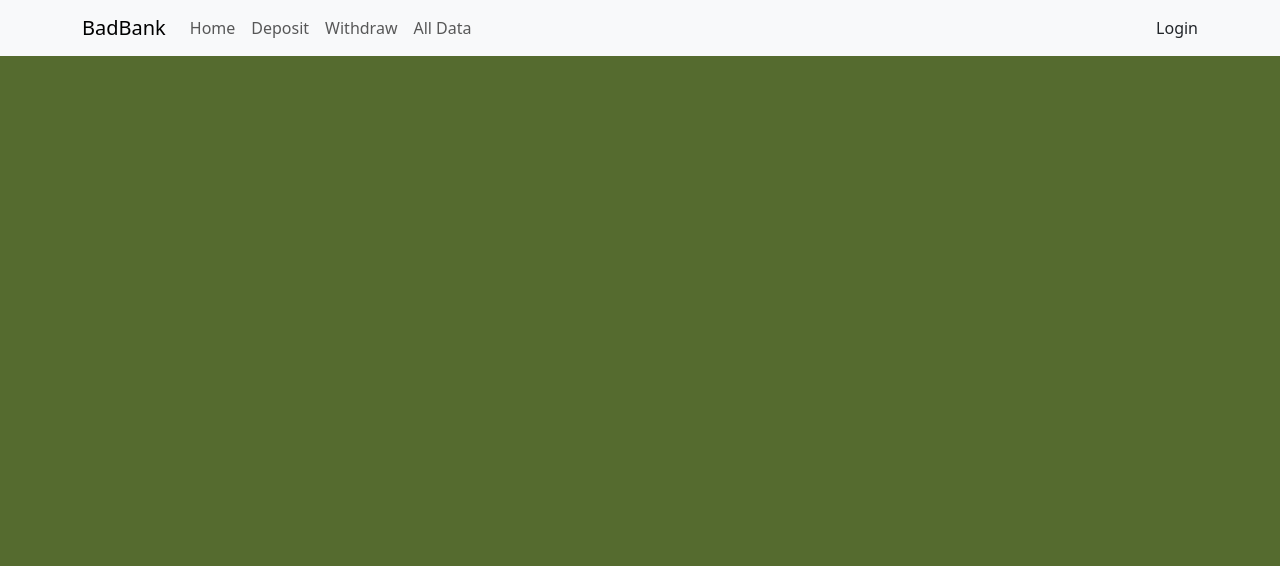
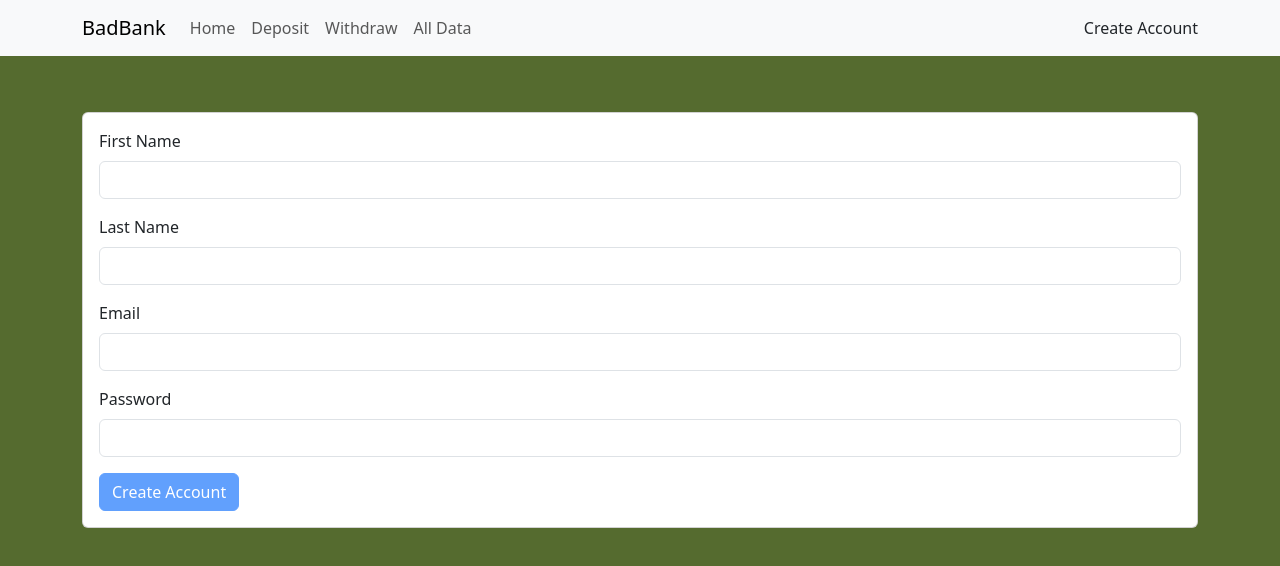
Before and after one commit to itsmebrenbren/BadBank, a React (Create React App) app in the folder badbank-app/: page /createaccount in a window 1280 px wide. Shown: the top 566 px of the page. Built offline with nearby package versions, Linux system fonts and the light colour scheme.

Commit message:
Added createAccount form and successfully included all validation and requirements

```diff
--- a/badbank-app/src/App.css
+++ b/badbank-app/src/App.css
@@ -1,3 +1,4 @@
 body {
   background-color: darkolivegreen;
+  margin: 5%, 5%, 5%, 5%;
 }
--- a/badbank-app/src/App.js
+++ b/badbank-app/src/App.js
@@ -7,7 +7,7 @@ import Home from './components/home.jsx';
 import Deposit from './components/deposit.jsx';
 import Withdraw from './components/withdraw.jsx';
 import AllData from './components/allData.jsx';
-import Login from './components/login.jsx';
+import CreateAccount from './components/createAccount.jsx';
 
 function App() {
   return (
@@ -18,7 +18,7 @@ function App() {
       <Route path="/deposit" element={<Deposit />} />
       <Route path="/withdraw" element={<Withdraw />} />
       <Route path="/alldata" element={<AllData />} />
-      <Route path="/login" element={<Login />} />
+      <Route path="/createaccount" element={<CreateAccount />} />
     </Routes>
   </BrowserRouter>
   );
--- a/badbank-app/src/components/allData.jsx
+++ b/badbank-app/src/components/allData.jsx
@@ -1,7 +1,38 @@
+import React from 'react';
+import { useAtom } from 'jotai';
+import { userAtom } from './atoms'; // Assuming the atom is named usersAtom and holds an array of user objects
 import Card from 'react-bootstrap/Card';
+import Table from 'react-bootstrap/Table';
 
 export default function AllData() {
-  return(
-    <Card></Card>
-  )
+  const [userData] = useAtom(userAtom); // Assuming usersData is an array of user objects
+
+  return (
+    <div style={{ display: 'flex', justifyContent: 'center' }}>
+      <Card style={{ marginTop: '5%', minWidth: '1000px' }}>
+        <Card.Body>
+          <Table striped bordered hover>
+            <thead>
+              <tr>
+                <th>First Name</th>
+                <th>Last Name</th>
+                <th>Email</th>
+                <th>Password</th>
+              </tr>
+            </thead>
+            <tbody>
+              {userData.map((user, index) => (
+                <tr key={index}>
+                  <td>{user.firstName}</td>
+                  <td>{user.lastName}</td>
+                  <td>{user.email}</td>
+                  <td>{user.password}</td>
+                </tr>
+              ))}
+            </tbody>
+          </Table>
+        </Card.Body>
+      </Card>
+    </div>
+  );
 }
--- a/badbank-app/src/components/atoms.js
+++ b/badbank-app/src/components/atoms.js
@@ -0,0 +1,3 @@
+import { atom } from 'jotai';
+
+export const userAtom = atom([]);
--- /dev/null
+++ b/badbank-app/src/components/createAccount.jsx
@@ -0,0 +1,99 @@
+import React from 'react';
+import { useState } from 'react';
+import { useForm } from 'react-hook-form';
+import { useAtom } from 'jotai';
+import { userAtom } from './atoms';
+import { Form, Button, Container, Card, Alert } from 'react-bootstrap';
+
+export default function CreateAccount() {
+  const { register, handleSubmit, watch, reset, formState: { errors, isValid } } = useForm({
+    mode: 'onChange',
+  });
+  const [, setUser] = useAtom(userAtom);
+  const [submitted, setSubmitted] = useState(false);
+
+  const watchedFields = watch();
+
+  const isFormFilled = watchedFields.firstName && watchedFields.lastName && watchedFields.email && watchedFields.password;
+
+  const emailFeedback = watchedFields.email && watchedFields.email.length > 0 && watchedFields.email.length < 8
+  ? 'Must be an email address.'
+  : null;
+  const passwordFeedback = watchedFields.password && watchedFields.password.length > 0 && watchedFields.password.length < 8
+  ? "Password must be at least 8 characters long, include an uppercase letter, a lowercase letter, a number, and a special character (!@#$%^&*())."
+  : null;
+
+  const onSubmit = (newUserData) => {
+    setUser((oldUsers) => [...oldUsers, newUserData]);
+    console.log(newUserData);
+    reset();
+    setSubmitted(true);
+  };
+
+
+  return (
+    <Container>
+      <Card style={{ marginTop: '5%' }}>
+        <Card.Body>
+          <Form onSubmit={handleSubmit(onSubmit)}>
+            <Form.Group className="mb-3">
+              <Form.Label>First Name</Form.Label>
+              <Form.Control
+                type="text"
+                {...register("firstName", { required: true, maxLength: 20 })}
+                isInvalid={errors.firstName}
+              />
+              {errors.firstName && <Form.Control.Feedback type="invalid">First Name is required.</Form.Control.Feedback>}
+            </Form.Group>
+
+            <Form.Group className="mb-3">
+              <Form.Label>Last Name</Form.Label>
+              <Form.Control
+                type="text"
+                {...register("lastName", { required: true, maxLength: 20 })}
+                isInvalid={errors.lastName}
+              />
+              {errors.lastName && <Form.Control.Feedback type="invalid">Last Name is required.</Form.Control.Feedback>}
+            </Form.Group>
+
+            <Form.Group className="mb-3">
+              <Form.Label>Email</Form.Label>
+              <Form.Control
+                type="email"
+                {...register("email", {required: true, pattern: /^\S+@\S+$/i})}
+                isInvalid={errors.email}
+              />
+              {errors.email && <Form.Control.Feedback type="invalid">Email is required.</Form.Control.Feedback>}
+              {emailFeedback && <Alert variant="warning">{emailFeedback}</Alert>}
+            </Form.Group>
+
+            <Form.Group className="mb-3">
+              <Form.Label>Password</Form.Label>
+              <Form.Control
+                type="password"
+                {...register("password", {
+                  required: "Password is required",
+                  pattern: {
+                    value: /^(?=.*[a-z])(?=.*[A-Z])(?=.*\d)(?=.*[!@#$%^&*()])[A-Za-z\d!@#$%^&*()]{8,}$/,
+                    message: "Password must be at least 8 characters long, include an uppercase letter, a lowercase letter, a number, and a special character (!@#$%^&*())."
+                  }
+                })}
+                isInvalid={errors.password}
+              />
+              {errors.password && <Form.Control.Feedback type="invalid">Password is required.</Form.Control.Feedback>}
+              {passwordFeedback && <Alert variant="warning">{passwordFeedback}</Alert>}
+            </Form.Group>
+
+              <Button
+                variant="primary"
+                type="submit"
+                disabled={!isFormFilled || !isValid}
+              >
+                {submitted ? "Create Another Account" : "Create Account"}
+              </Button>
+          </Form>
+        </Card.Body>
+      </Card>
+    </Container>
+  );
+}
--- a/badbank-app/src/components/login.jsx
+++ /dev/null
@@ -1,7 +0,0 @@
-import Card from 'react-bootstrap/Card';
-
-export default function Login() {
-  return(
-    <Card></Card>
-  )
-}
--- a/badbank-app/src/components/navbar.jsx
+++ b/badbank-app/src/components/navbar.jsx
@@ -18,7 +18,7 @@ export default function Menu() {
             <Nav.Link as={Link} to="/alldata">All Data</Nav.Link>
           </Nav>
         </Navbar.Collapse>
-        <Nav.Link as={Link} to="/login">Login</Nav.Link>
+        <Nav.Link as={Link} to="/createaccount">Create Account</Nav.Link>
       </Container>
     </Navbar>
   );
```
